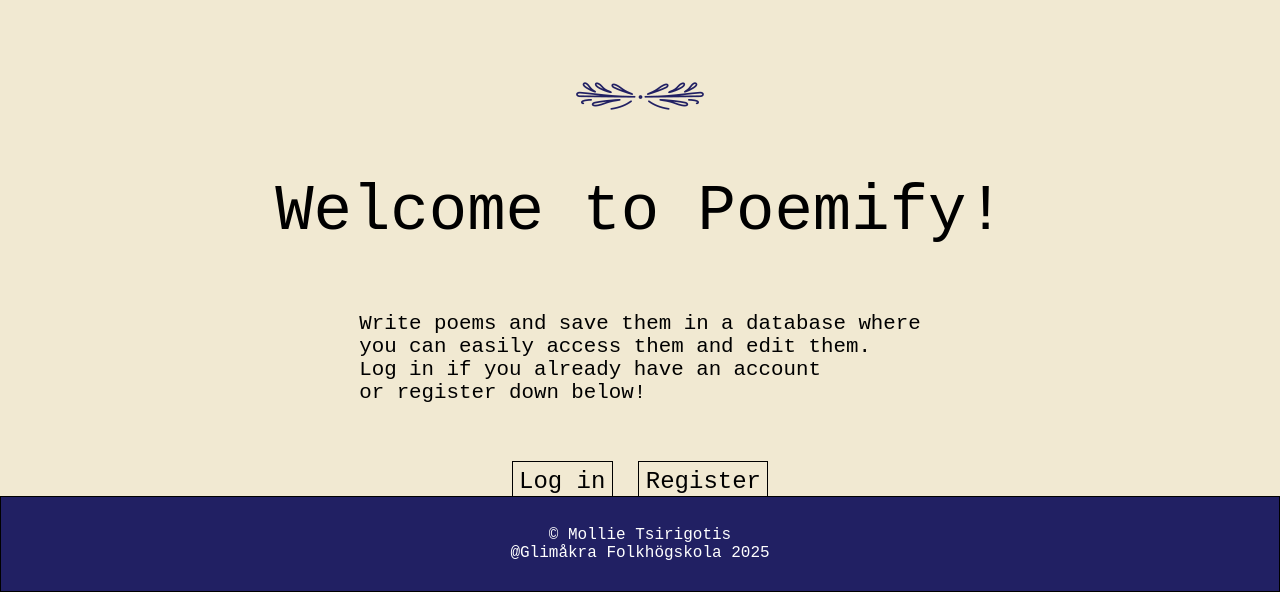
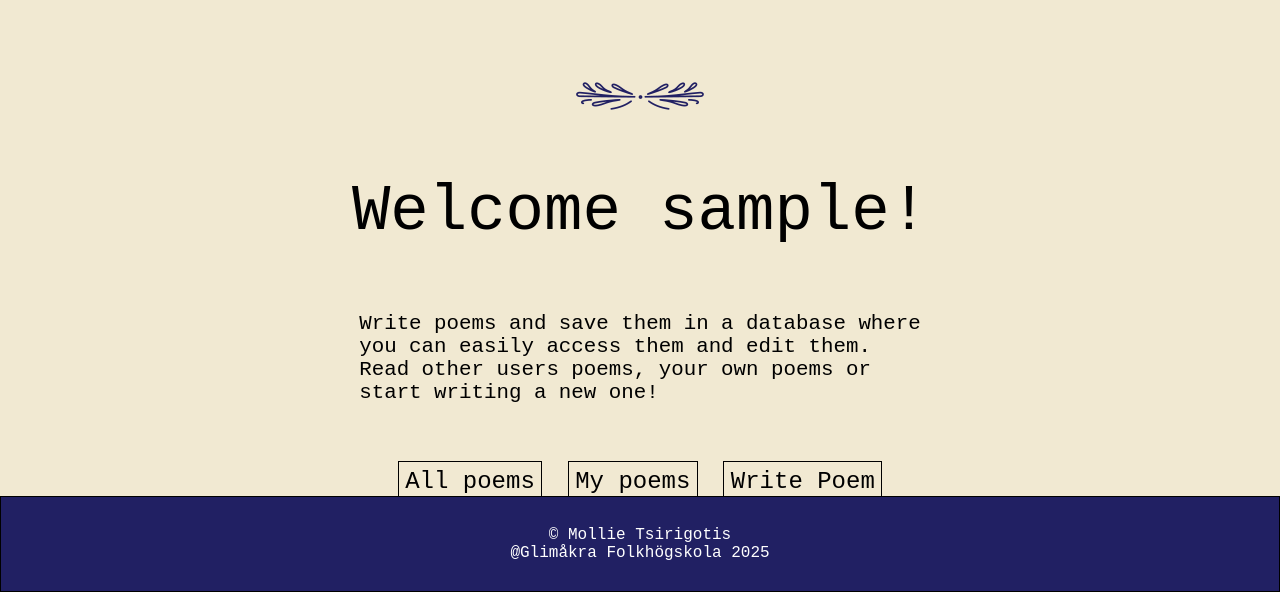
Before and after one commit to mollietsirigotis/Case-6-PHP-new, a PHP site: page /index.php in a window 1280 px wide. Shown: the part 208-800 px from the top of the page. Run offline with PHP 8.4, Linux system fonts and the light colour scheme; the visitor is signed in with stand-in values (Sample User, id 1).

Commit message:
Changed the index page for logged in users

```diff
--- a/app/public/index.php
+++ b/app/public/index.php
@@ -1,4 +1,5 @@
 <?php
+
 declare(strict_types=1);
 
 session_start();
@@ -8,16 +9,15 @@ include_once "includes/inc.db.php";
 $title = "Poemify";
 
 if ($_SERVER['REQUEST_METHOD'] === "POST") {
-
 }
 
-if($_SERVER['REQUEST_METHOD'] === "GET") {
-
+if ($_SERVER['REQUEST_METHOD'] === "GET") {
 }
 
 ?>
 <!DOCTYPE html>
 <html lang="en">
+
 <head>
     <meta charset="UTF-8">
     <meta name="viewport" content="width=device-width, initial-scale=1.0">
@@ -25,6 +25,7 @@ if($_SERVER['REQUEST_METHOD'] === "GET") {
     <!-- <link rel="stylesheet" href="https://cdn.jsdelivr.net/npm/bootstrap@4.4.1/dist/css/bootstrap.min.css" integrity="sha384-Vkoo8x4CGsO3+Hhxv8T/Q5PaXtkKtu6ug5TOeNV6gBiFeWPGFN9MuhOf23Q9Ifjh" crossorigin="anonymous"> -->
     <link rel="stylesheet" href="styles/style.css">
 </head>
+
 <body>
 
     <?php
@@ -36,21 +37,46 @@ if($_SERVER['REQUEST_METHOD'] === "GET") {
 
     <div class="start-page">
         <img src="./img/Divider-Blue.png" alt="divider">
-    <h1>Welcome to Poemify!</h1>
-    <p>
+
+
+        <?php
+        if (isset($_SESSION['username'])) {
+
+            // Visa vem som är inloggad
+            // Länk till att logga ut ...
+            echo "<h1>Welcome " . $_SESSION['username'] . "!</h1>";
+            echo '<p>
+                    Write poems and save them in a database where<br>
+                    you can easily access them and edit them.<br>
+                    Read other users poems, your own poems or<br>
+                    start writing a new one!
+                </p>';
+                echo '<div id="button-container">
+                <a href="/all-poems.php">All poems</a>
+                <a href="/my-poems.php">My poems</a>
+                <a href="/write-poem.php">Write Poem</a>
+                </div>
+                </div>';
+        } else {
+
+            echo '<h1>Welcome to Poemify!</h1>';
+            echo '<p>
                     Write poems and save them in a database where<br>
                     you can easily access them and edit them.<br>
                     Log in if you already have an account<br>
                     or register down below!
-    </p>
+                </p>';
 
 
 
-    <div id="button-container">
+            echo '<div id="button-container">
                 <a href="/login.php">Log in</a>
                 <a href="/register.php">Register</a>
                 </div>
-    </div>
+                </div>';
+        }
+        ?>
+
 
 
 
@@ -58,4 +84,5 @@ if($_SERVER['REQUEST_METHOD'] === "GET") {
         include "includes/footer.php";
         ?>
 </body>
+
 </html>
--- a/app/public/login.php
+++ b/app/public/login.php
@@ -30,9 +30,9 @@ if ($_SERVER['REQUEST_METHOD'] === "POST") {
         $_SESSION['username'] = $user['username'];
         $_SESSION['user_id'] = $user['id'];
 
-        // Dirigeras my-poems.php sidan
+        // Dirigeras startsidan
 
-        header('Location: /my-poems.php');
+        header('Location: /index.php');
         exit;
 
     } else {
```
Lines whose indentation alone changed are shown as unchanged.
